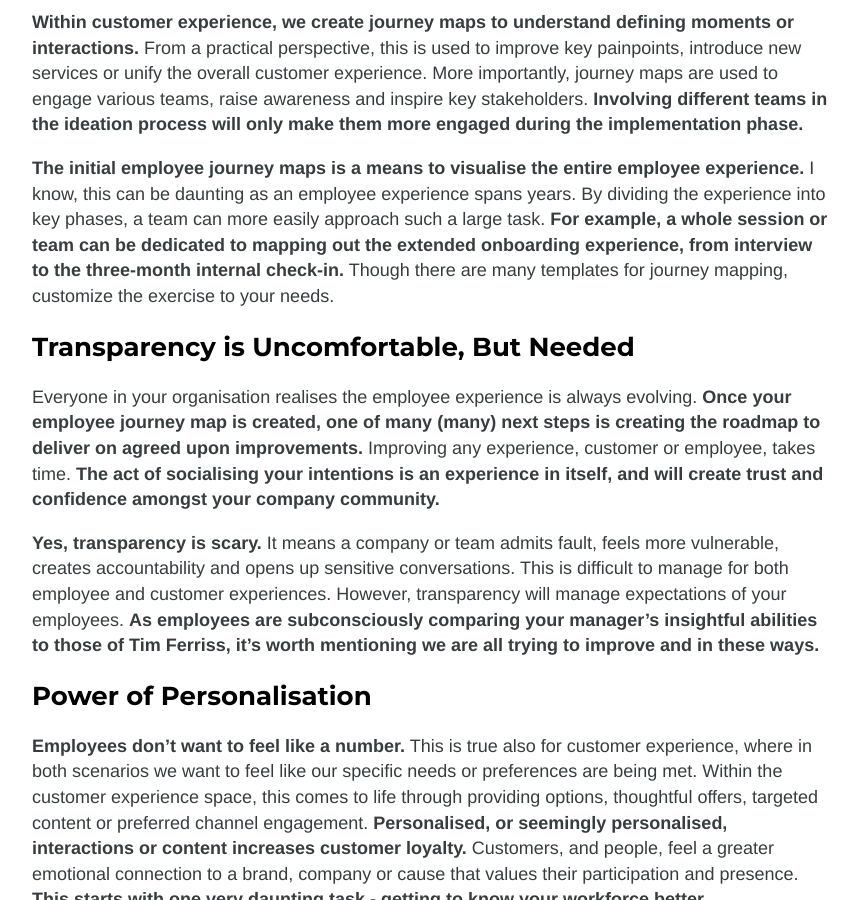
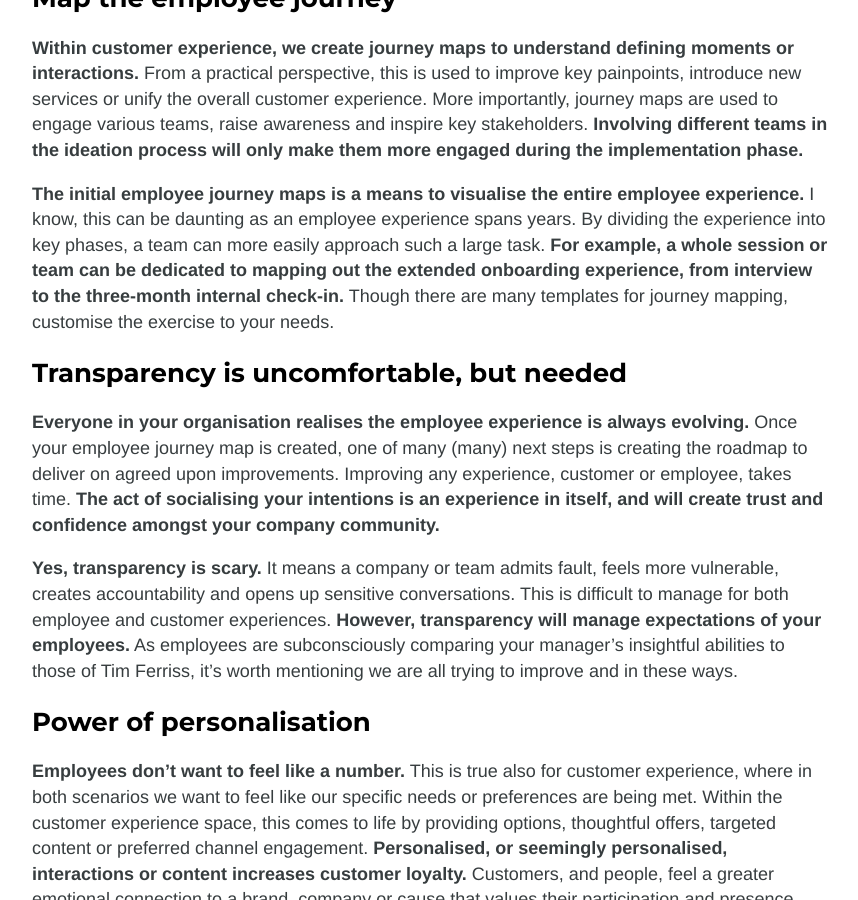
Before and after one commit to emilygv/emilyvernon.com, a Jekyll site: the page built from _posts/2020-06-20-cx-fundamentals-to-boost-employee-experience.md, in a window 1280 px wide and 900 px high, scrolled down 2165 px. Shown: the whole window, without its empty margins (32-890 px from the left). Built offline with Jekyll 4.4.1, drawn with Linux system fonts in a browser that asks for light colours; nearby versions of some CDN libraries; some of the changed text lies outside the part shown.

Commit message:
Update 2020-06-20-cx-fundamentals-to-boost-employee-experience.md
text edits, bold

```diff
--- a/_posts/2020-06-20-cx-fundamentals-to-boost-employee-experience.md
+++ b/_posts/2020-06-20-cx-fundamentals-to-boost-employee-experience.md
@@ -19,40 +19,40 @@
 
 Whether through LinkedIn, Glassdoor, Instagram or talking with your friends, we are more aware of company culture and the available opportunities - both key aspects of employee experience. **The employee experience is just as much a part of the brand as customer-facing marketing or a polished product.** The accomplishments of companies such as Uber and Amazon are eclipsed by news of their toxic work environments.
 
-## Cross-Functional Effort
+## Cross-functional effort
 
-Let’s backtrack to define ‘employee experience’. This is the holistic perception of a company from multiple interactions by an employee. Sound familiar? **Well, employee experience is so very close to the definition of customer experience.** Both are equally as complex, with factors including defining moments, particular touchpoints, intangible culture, select services, human interactions and targeted communication. Thus, employee experience is more than an HR task - it’s a cross-functional effort
+Let’s backtrack to define ‘employee experience’. This is the holistic perception of a company from multiple interactions by an employee. Sound familiar? **Well, employee experience is so very close to the definition of customer experience.** Both are equally as complex, with factors including defining moments, particular touchpoints, intangible culture, select services, human interactions and targeted communication. **Thus, employee experience is more than an HR task - it’s a cross-functional effort.**
 
 I am not an HR professional, but I can say that I’ve witnessed an evolution of this discipline over the last ten years. **HR shifted from executing frontend recruiting, to focusing more on employee’s engagement within the company.** However, employee experience, much like customer experience, is the responsibility of multiple departments. Employee experience includes everything from onboarding to yearly reviews to how we are treated day-to-day. **One team or individual could be overseeing the totality of the experience, but any ‘experience’ is a sum of multiple parts.**
 
-## B2C is Moving the Bar
+## B2C is moving the bar
 
-**Online B2C services raised employee expectations around everything from professional development to project management.** Credible education can be found on portals like LinkedIn Learning (previously Lynda.com), Coursera, Codecademy, Udemy and SkillShare. Projects can be managed using Asana, Jira, Trello and Monday. Networks can be more easily developed with LinkedIn, Meetup, conferences and other events. Company-created information portals, educational platforms or project management services many times look outdated or out-of-touch in comparison.
+**Online B2C services raised employee expectations around everything from professional development to project management.** Credible education can be found on portals like LinkedIn Learning (previously Lynda.com), Coursera, Codecademy, Udemy and SkillShare. Projects can be managed using Asana, Jira, Trello and Monday. Networks can be more easily developed with LinkedIn, Meetup, conferences and other events. **Company-created information portals, educational platforms or project management services many times look outdated or out-of-touch in comparison.**
 
 I get it - corporate services hing on cost, legacy systems, leadership preference and required features. **However, when re-evaluating services or introducing new ones, create a benchmark from both B2C and B2B case studies.** This means your case studies should include what other companies did, as well as consumer-equivalent experiences. **Much like customer experience, employees will compare their interactions with something from a different industry or scenario.** For example, we compare company events to our favorite summer festival, or online portals to beloved online resources.
 
-## Map the Employee Journey
+## Map the employee journey
 
 **Within customer experience, we create journey maps to understand defining moments or interactions.** From a practical perspective, this is used to improve key painpoints, introduce new services or unify the overall customer experience. More importantly, journey maps are used to engage various teams, raise awareness and inspire key stakeholders. **Involving different teams in the ideation process will only make them more engaged during the implementation phase.**
 
-**The initial employee journey maps is a means to visualise the entire employee experience.** I know, this can be daunting as an employee experience spans years. By dividing the experience into key phases, a team can more easily approach such a large task. **For example, a whole session or team can be dedicated to mapping out the extended onboarding experience, from interview to the three-month internal check-in.** Though there are many templates for journey mapping, customize the exercise to your needs.
+**The initial employee journey maps is a means to visualise the entire employee experience.** I know, this can be daunting as an employee experience spans years. By dividing the experience into key phases, a team can more easily approach such a large task. **For example, a whole session or team can be dedicated to mapping out the extended onboarding experience, from interview to the three-month internal check-in.** Though there are many templates for journey mapping, customise the exercise to your needs.
 
-## Transparency is Uncomfortable, But Needed
+## Transparency is uncomfortable, but needed
 
-Everyone in your organisation realises the employee experience is always evolving. **Once your employee journey map is created, one of many (many) next steps is creating the roadmap to deliver on agreed upon improvements.** Improving any experience, customer or employee, takes time. **The act of socialising your intentions is an experience in itself, and will create trust and confidence amongst your company community.**
+**Everyone in your organisation realises the employee experience is always evolving.** Once your employee journey map is created, one of many (many) next steps is creating the roadmap to deliver on agreed upon improvements. Improving any experience, customer or employee, takes time. **The act of socialising your intentions is an experience in itself, and will create trust and confidence amongst your company community.**
 
-**Yes, transparency is scary.** It means a company or team admits fault, feels more vulnerable, creates accountability and opens up sensitive conversations. This is difficult to manage for both employee and customer experiences. However, transparency will manage expectations of your employees. **As employees are subconsciously comparing your manager’s insightful abilities to those of Tim Ferriss, it’s worth mentioning we are all trying to improve and in these ways.**
+**Yes, transparency is scary.** It means a company or team admits fault, feels more vulnerable, creates accountability and opens up sensitive conversations. This is difficult to manage for both employee and customer experiences. **However, transparency will manage expectations of your employees.** As employees are subconsciously comparing your manager’s insightful abilities to those of Tim Ferriss, it’s worth mentioning we are all trying to improve and in these ways.
 
-## Power of Personalisation
+## Power of personalisation
 
-**Employees don’t want to feel like a number.** This is true also for customer experience, where in both scenarios we want to feel like our specific needs or preferences are being met. Within the customer experience space, this comes to life through providing options, thoughtful offers, targeted content or preferred channel engagement. **Personalised, or seemingly personalised, interactions or content increases customer loyalty.** Customers, and people, feel a greater emotional connection to a brand, company or cause that values their participation and presence. **This starts with one very daunting task - getting to know your workforce better.**
+**Employees don’t want to feel like a number.** This is true also for customer experience, where in both scenarios we want to feel like our specific needs or preferences are being met. Within the customer experience space, this comes to life by providing options, thoughtful offers, targeted content or preferred channel engagement. **Personalised, or seemingly personalised, interactions or content increases customer loyalty.** Customers, and people, feel a greater emotional connection to a brand, company or cause that values their participation and presence. **This starts with one very daunting task - getting to know your workforce better.**
 
-As someone who has managed and been managed; been in-house and in agency; and worked in and out of my home country, the ideas above require a much more in-depth discussion and thought piece. The key take-away is that employee experience is customer experience. **Understanding and treating employees as if they were a customer (versus a ‘resource’) - from their needs, emotions, journey and expectations - is just the start.**
+**The key take-away is that employee experience is customer experience.** As someone who has managed and been managed; been in-house and in agency; and worked in and out of my home country, the ideas above require a much more in-depth discussion and thought piece. **Understanding and treating employees as if they were a customer (versus a ‘resource’) - from their needs, emotions, journey and expectations - is just the start.**
 
 ## Let’s summarise
 
 - Company culture and employee experience reflects the brand as much as a product or service
 - Employee experience is a cross-functional effort, which goes beyond HR
-- B2C experiences are shaping expectation, and are valuable case studies for B2B
+- B2C experiences are shaping expectations, and are valuable case studies for B2B
 - Utilise customer journey maps for employee experience to discover opportunities and solve painpoints
 - Transparency and personalisation builds trust and employee connection
```
